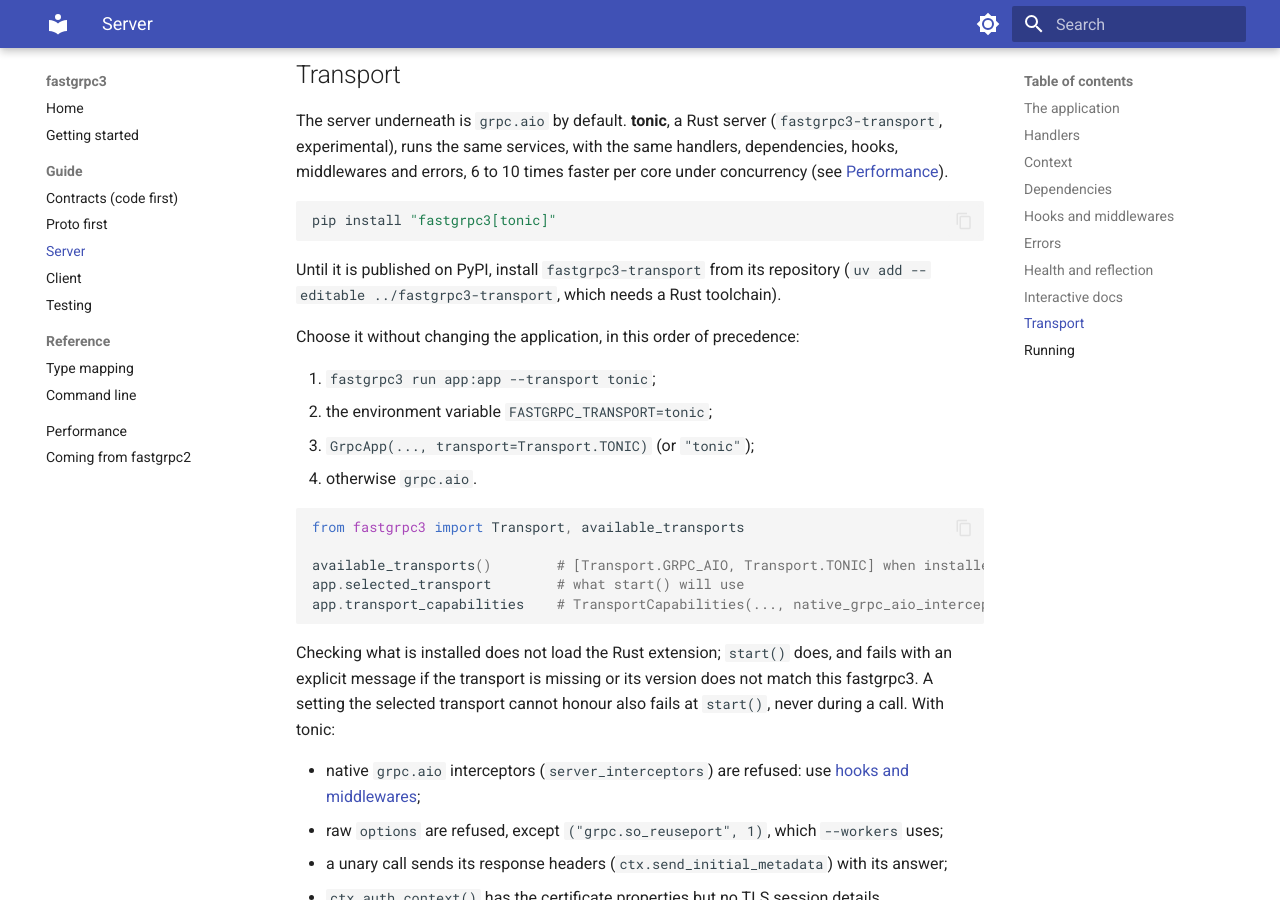
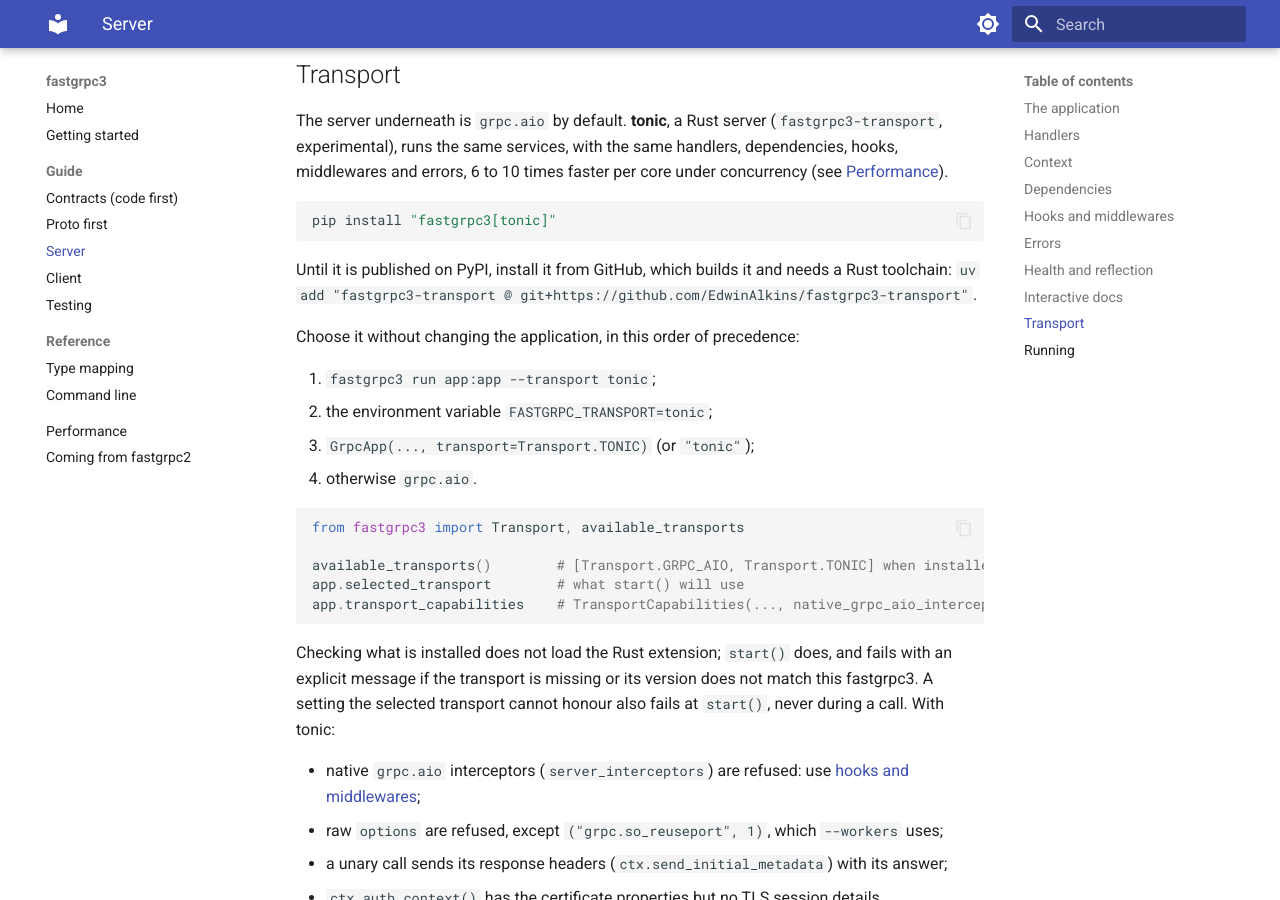
Before and after one commit to EdwinAlkins/fastgrpc3, an MkDocs documentation site: the page built from docs/server.md, in a window 1280 px wide and 900 px high, scrolled down 6804 px. Built offline with MkDocs 1.6.1 and Material for MkDocs 9.7.7, drawn with Linux system fonts in a browser that asks for light colours.

Commit message:
build: install the tonic transport from its GitHub repository

````diff
--- a/docs/server.md
+++ b/docs/server.md
@@ -283,8 +283,8 @@
 pip install "fastgrpc3[tonic]"
 ```
 
-Until it is published on PyPI, install `fastgrpc3-transport` from its repository
-(`uv add --editable ../fastgrpc3-transport`, which needs a Rust toolchain).
+Until it is published on PyPI, install it from GitHub, which builds it and needs a Rust
+toolchain: `uv add "fastgrpc3-transport @ git+https://github.com/EdwinAlkins/fastgrpc3-transport"`.
 
 Choose it without changing the application, in this order of precedence:
 
--- a/pyproject.toml
+++ b/pyproject.toml
@@ -55,8 +55,8 @@
 ]
 
 [tool.uv.sources]
-# Not on PyPI yet (published soon): built from the sibling repository until then.
-fastgrpc3-transport = { path = "../fastgrpc3-transport" }
+# Not on PyPI yet (published soon): built from its GitHub repository until then.
+fastgrpc3-transport = { git = "https://github.com/EdwinAlkins/fastgrpc3-transport" }
 
 [build-system]
 requires = ["uv_build>=0.13.4,<0.14.0"]
````
Also changed, not shown: 1 other file.
